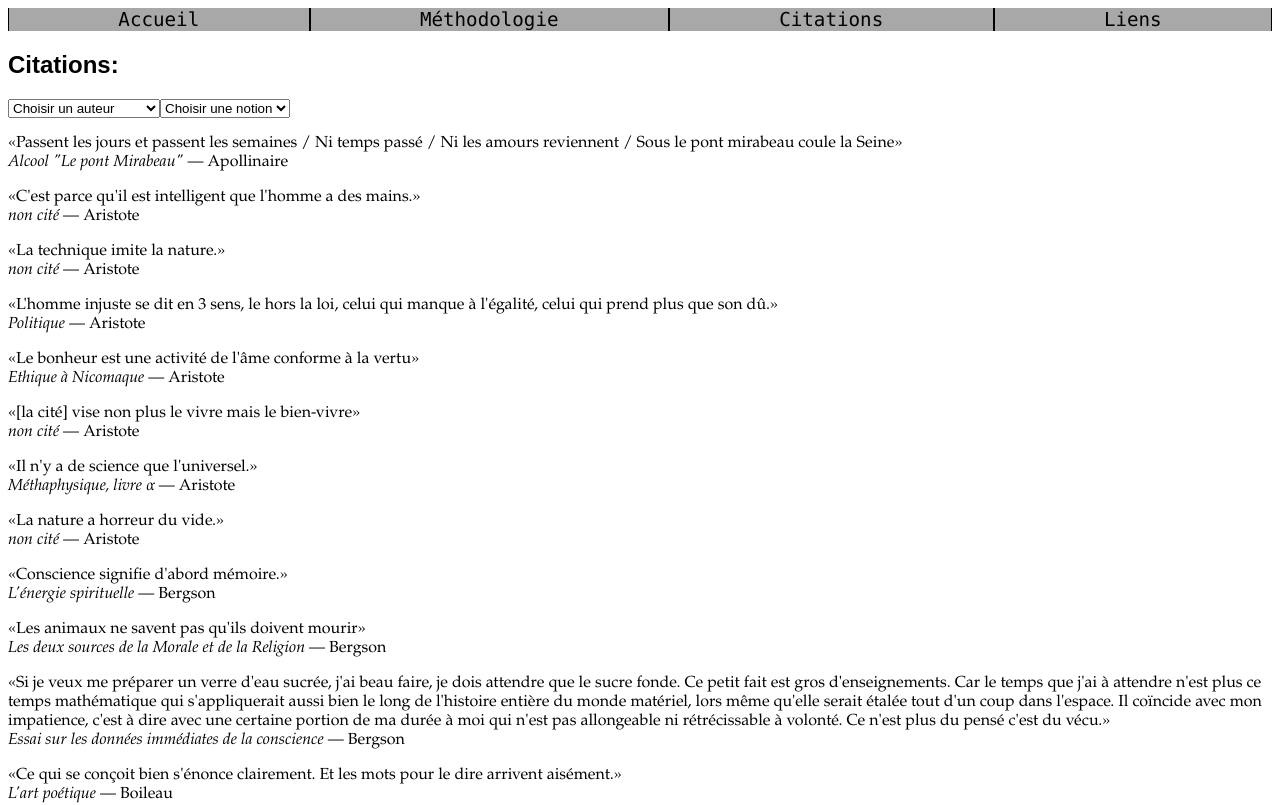
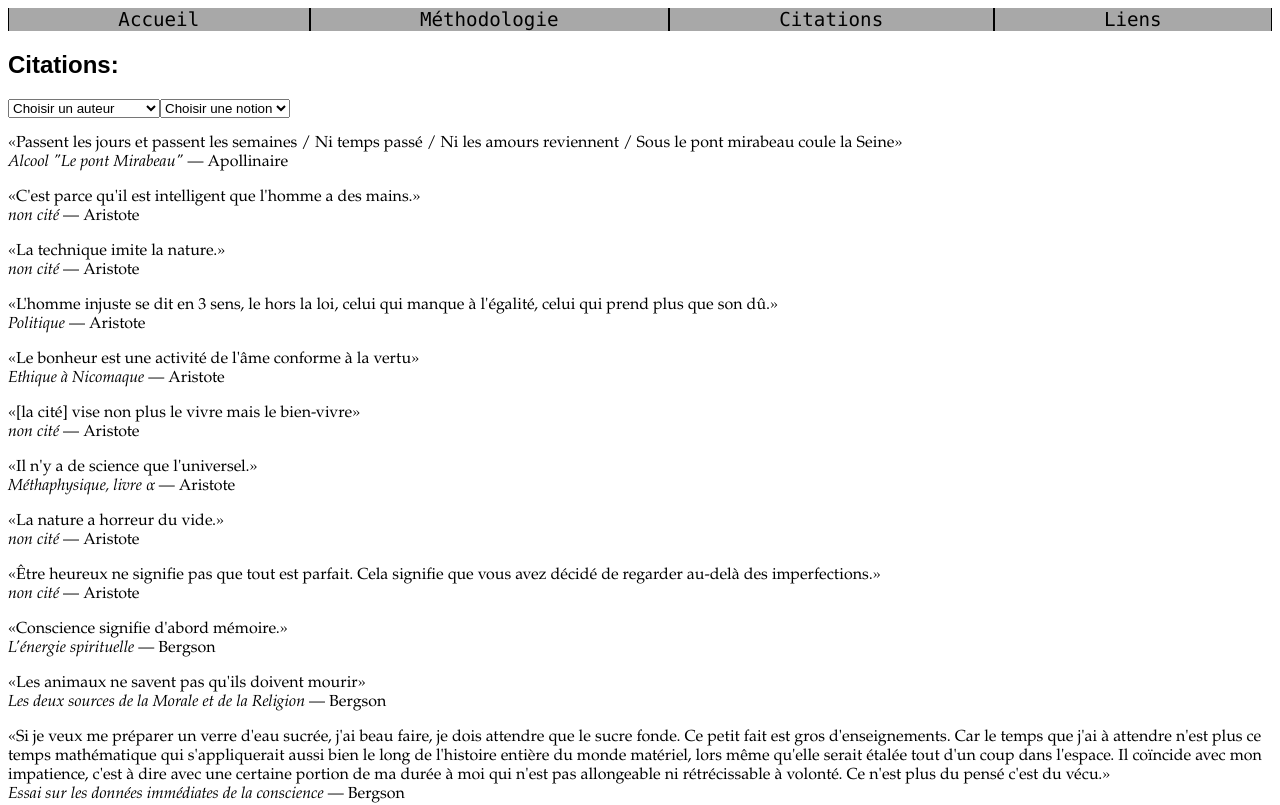
Before and after one commit to awing-ding/def_philo, a Next.js app: page /citations in a window 1280 px wide. Shown: the top 805 px of the page. Built offline with nearby package versions, Linux system fonts and the light colour scheme.

Commit message:
ajout citations

```diff
--- a/app/data.json
+++ b/app/data.json
@@ -16,7 +16,7 @@
         {"word" : "raison", "definition" : "1. (épistém.) Capacité à faire des choix et des liens logiques. \n 2. (morale) faculté de l'esprit qui permet de dinstinguer le vrai du faux et le bien du mal. \n 3. (général) Faculté de former des concepts. \n 4. (logique) faculté de juger, de former des idées et de les relier logiquement entre elles au sein d'un raisonnement."},
         {"word" : "langage", "definition" : "1. (général) Système de signes et de règles permettant la communication ou l'expression. \n 2. (Philosophie) Capacité propre à certains êtres de créer, d'apprendre et d'utiliser un système de signes différenciés."},
         {"word" : "religion", "definition" : "1. (foi) Ensemble de croyances, une foi en un ou plusieurs êtres, fores ou principes supérieurs. \n 2. (institution) Institution qui organise les pratiques religieuses."},
-        {"word" : "temps", "definition" : ""}
+        {"word" : "temps", "definition" : "définition manquante"}
 
     ],
     "mot_cles" : [
@@ -126,8 +126,14 @@
         {"auteur" : "Schopenhauer", "citation" : "«Nous suivons le cours de notre vie avec un intérêt extraordinaire, avec mille soucis, mille précautions, aussi longtemps que possible, comme on souffle une bulle de savon, s'appliquant à la gonfler le plus possible et le plus longtemps, malgré la certitude qu'elle finira par éclater.»", "ouvrage" : "Le monde comme volonté et comme représentation (MCVR)", "notion": ["temps"]},
         {"auteur" : "Apollinaire", "citation" : "«Passent les jours et passent les semaines / Ni temps passé / Ni les amours reviennent / Sous le pont mirabeau coule la Seine»", "ouvrage" : "Alcool \"Le pont Mirabeau\"", "notion": ["temps"]},
         {"auteur" : "Pascal", "citation" : "«Tout ce que je connais est que je dois bientôt mourir ; mais ce que j'ignore le plus est cette mort même que je ne saurais éviter.»", "ouvrage" : "non cité", "notion": ["temps", "bonheur"]},
-        {"auteur" : "Rabelais", "citation" : "«Science sans conscience n'est que ruine de l'âme»", "ouvrage" : "Gargantua", "notion": ["science","conscience","raison","devoir", "technique"]}
-
+        {"auteur" : "Rabelais", "citation" : "«Science sans conscience n'est que ruine de l'âme»", "ouvrage" : "Gargantua", "notion": ["science","conscience","raison","devoir", "technique"]},
+        {"auteur" : "Aristote", "citation" : "«Être heureux ne signifie pas que tout est parfait. Cela signifie que vous avez décidé de regarder au-delà des imperfections.»", "ouvrage" : "non cité", "notion": ["bonheur"]},
+        {"auteur" : "Sénèque", "citation" : "« Celui qui cherche la sagesse est un sage, celui qui croit l'avoir trouvée est un fou. »", "ouvrage" : "non cité", "notion": ["raison", "science", "technique"]},
+        {"auteur" : "Nietzsche", "citation" : "«L'art, et rien que l'art ! C'est lui qui nous permet de vivre, qui nous persuade de vivre, qui nous stimule à vivre.» (via Maxence)", "ouvrage" : "non cité", "notion": ["art"]},
+        {"auteur" : "Dostoïevski", "citation" : "«L'art est pour l'Homme un besoin comme le manger et le boire» (via Maxence)", "ouvrage" : "non cité", "notion": ["art"]},
+        {"auteur" : "Carl G. Jung", "citation" : "«Tant que vous n'aurez pas rendu l'inconscient conscient, il dirigera votre vie, et vous appelerez cela le destin. (via Maxence)", "ouvrage" : "non cité", "notion": ["liberté", "conscience", "inconscient"]},
+        {"auteur" : "Oscar Wilde", "citation" : "«C'est lorsque l'Homme parle en son nom, que l'Homme est le moins lui-même. Donnez lui un masque et il vous dira la vérité» (via Maxence)", "ouvrage" : "non cité", "notion": ["vérité"]},
+        {"auteur" : "Dostoïevski", "citation" : "«Il vaut mieux être malheureux et connaître le pire, que d'être heureux dans un paradis de fou.» (via Maxence)", "ouvrage" : "non cité", "notion": ["bonheur"]}
     ],
     "methodo":
     [
--- a/pages/liens.tsx
+++ b/pages/liens.tsx
@@ -16,6 +16,8 @@ export default function Liens() {
                 <li><a href="https://charles-de-gaulle-compiegne.ac-amiens.fr/matieres/philosophie/philoaccueilset.htm">Site de philo du lycée de Compiègne</a></li>
                 <li><a href="http://philosophia.fr/contributions/frise-chronologique-interactive-des-philosophes-dans-lhistoire/">Frise chronologique interactive des philosophes dans l&apos;histoire (petites vidéos)</a></li>
                 <li><a href="https://philo5.com/Les%20philosophes/LesPhilosophesChrono.htm">Frise avec description, pensée des philosophes et citations</a></li>
+                <li><a href="https://www.tiktok.com/@lacrimosophia">Lacrimosophia, compte TikTok qui vulgarise la philosophie (merci Maxence)</a></li>
+                <li><a href="https://open.spotify.com/show/7iK7Y2gFg5T1SqxplJqeJ2">Une chaine Spotify qui fait de très bons podcasts (merci Guillaume)</a></li>
             </ul>
         </div>
     )
```
